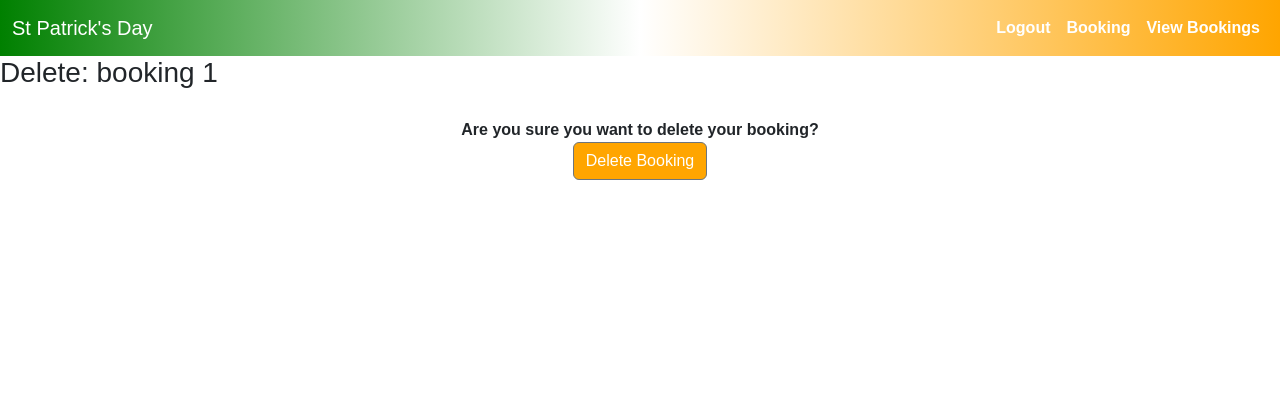
After one commit to notandy82/st-patricks-banquet, a Django app: page /delete-booking/1/ in a window 1280 px wide. The commit adds this page. Shown: the top 420 px of the page. Run offline with Django 3.2, Linux system fonts and the light colour scheme; a user stored in the database is signed in; tables that the repository leaves empty hold one stand-in row (values such as "Sample post"); some libraries are stand-ins or nearby versions; some web fonts are replaced.

Commit message:
Add function to delete bookings

```diff
--- a/booking/models.py
+++ b/booking/models.py
@@ -16,12 +16,12 @@ class Booking(models.Model):
     """Model for selecting number of attendees for each booking"""
     booking_number = models.BigAutoField(primary_key=True)
     reference_name = models.ForeignKey(User, on_delete=models.CASCADE, blank=True)
-    adult_meat = models.SmallIntegerField(null=False, blank=False)
-    adult_vegetarian = models.SmallIntegerField(null=False, blank=False)
+    adult_meat = models.SmallIntegerField(null=True, blank=True)
+    adult_vegetarian = models.SmallIntegerField(null=True, blank=True)
     children = models.SmallIntegerField(null=True, blank=True)
     highchairs = models.SmallIntegerField(null=True, blank=True)
     payment = models.CharField(choices=PAID_CHOICES, default='Not Paid', max_length=12)
-    additional_info = models.TextField(null=True, blank=True)
+    additional_info = models.TextField(null=True, blank=True, max_length=200)
     created_on = models.DateTimeField(auto_now_add=True)
 
 
--- a/booking/urls.py
+++ b/booking/urls.py
@@ -1,11 +1,20 @@
 from . import views
 from django.urls import path
-from .views import AddBookingView, BookingListView, PostEditView, BookingEditView
+from .views import (
+    AddBookingView,
+    BookingListView,
+    PostEditView,
+    BookingEditView,
+    DeleteBookingView,
+    )
 
 urlpatterns = [
     path('', views.PostView.as_view(), name='home'),
     path('new-booking/', AddBookingView.as_view(), name='new-booking'),
     path('booking-list/', BookingListView.as_view(), name='booking-list'),
-    path('<slug:slug>/edit', PostEditView.as_view(), name='post-update'),
-    path('<slug:slug>/edit', BookingEditView.as_view(), name='edit-booking'),
+    path('<slug:slug>/edit/', PostEditView.as_view(), name='post-update'),
+    path('edit-booking/<int:pk>/', BookingEditView.as_view(),
+        name='booking-edit'),
+    path('delete-booking/<int:pk>/', DeleteBookingView.as_view(),
+        name='booking-delete'),
 ]
--- a/booking/views.py
+++ b/booking/views.py
@@ -1,6 +1,6 @@
 from django.shortcuts import render
 from django.views.generic import TemplateView
-from django.views.generic.edit import CreateView, UpdateView
+from django.views.generic.edit import CreateView, UpdateView, DeleteView
 from django.views.generic.list import ListView
 from django.views import View
 from .models import Post, Booking
@@ -26,6 +26,10 @@ class BookingListView(LoginRequiredMixin, ListView):
     queryset = Booking.objects.all().order_by('created_on')
     paginate_by = 10
 
+    def get_queryset(self, *args, **kwargs):
+        return super().get_queryset(*args, **kwargs).filter(
+            reference_name=self.request.user
+        )
 
 
 
@@ -54,7 +58,13 @@ class PostEditView(LoginRequiredMixin, UpdateView):
 
 
 class BookingEditView(LoginRequiredMixin, UpdateView):
-    model = Post
+    model = Booking
     form_class = NewBooking
     template_name = 'booking-edit.html'
     success_url = '/booking-list/'
+
+
+class DeleteBookingView(LoginRequiredMixin, DeleteView):
+    model = Booking
+    template_name = 'delete-booking.html'
+    success_url = '/'
--- a/static/css/style.css
+++ b/static/css/style.css
@@ -63,6 +63,14 @@ footer {
     padding: 10px;
 }
 
+.edit-buttons {
+    padding-bottom: 10px;
+}
+
+.card {
+    padding-left: 10px;
+}
+
 @media only screen and (max-width: 1230px) {
     .bg-custom-1 {
         background-image: linear-gradient(to right, green, green);
--- /dev/null
+++ b/templates/delete-booking.html
@@ -0,0 +1,18 @@
+{% extends "base.html" %}
+{% block title %}Delete Booking{% endblock %}
+
+
+{% block body %}
+
+<h3>Delete: booking {{ booking.booking_number }}</h3>
+<div class="container-fluid text-center book-form">
+    <form method="POST">
+        {% csrf_token %}
+
+        <strong>Are you sure you want to delete your booking?</strong>
+    </br>
+        <span><button class="btn btn-secondary orange-button">Delete Booking</button></span>
+
+    </form>
+</div>
+{% endblock %}
--- a/templates/new-booking.html
+++ b/templates/new-booking.html
@@ -3,7 +3,7 @@
 
 
 {% block body %}
-<div class="container text-center book-form">
+<div class="container">
     <form method="post">
         {% csrf_token %}
         {{ form.as_p }}
```
Also changed, not shown: templates/booking-edit.html (+7 -3 lines), templates/booking-list.html (+6 -4 lines), booking/migrations/0027_auto_20220808_1342.py (added), booking/migrations/0028_auto_20220808_1343.py (added), booking/migrations/0029_alter_booking_additional_info.py (added).
